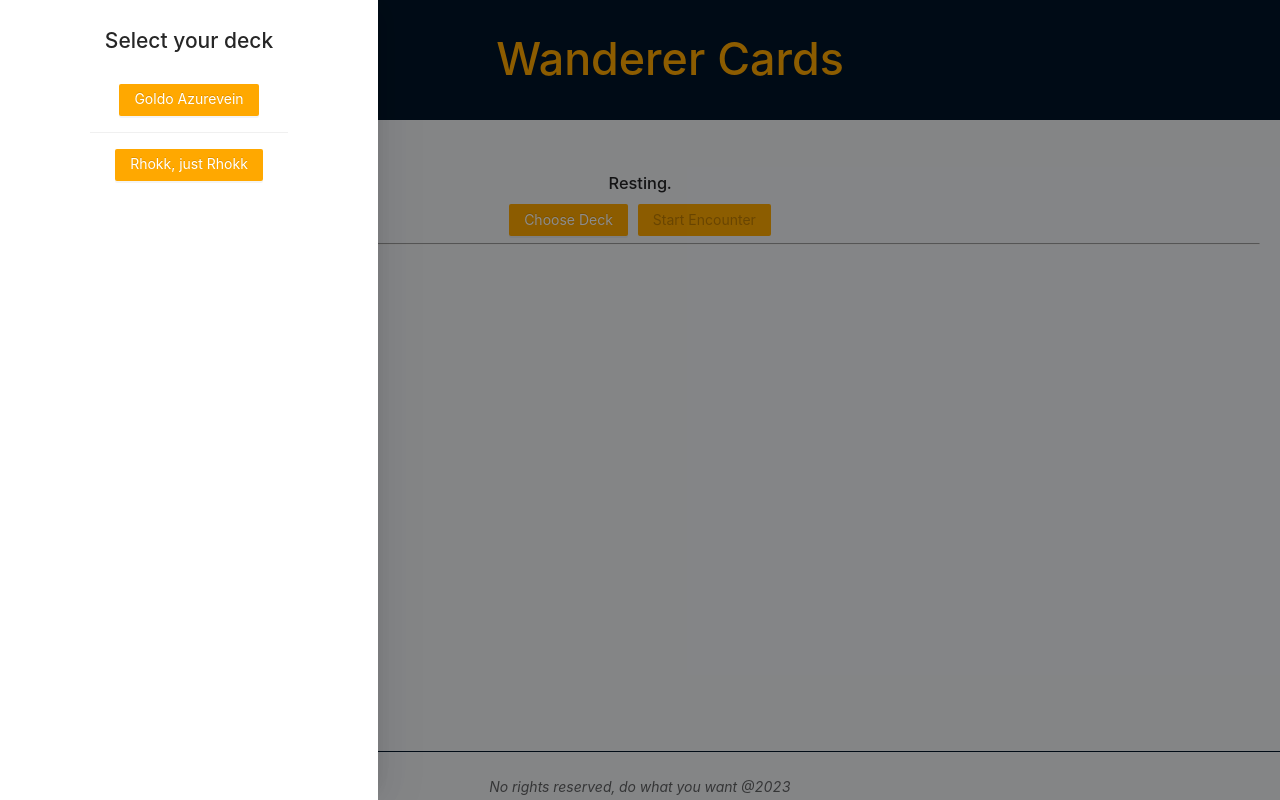
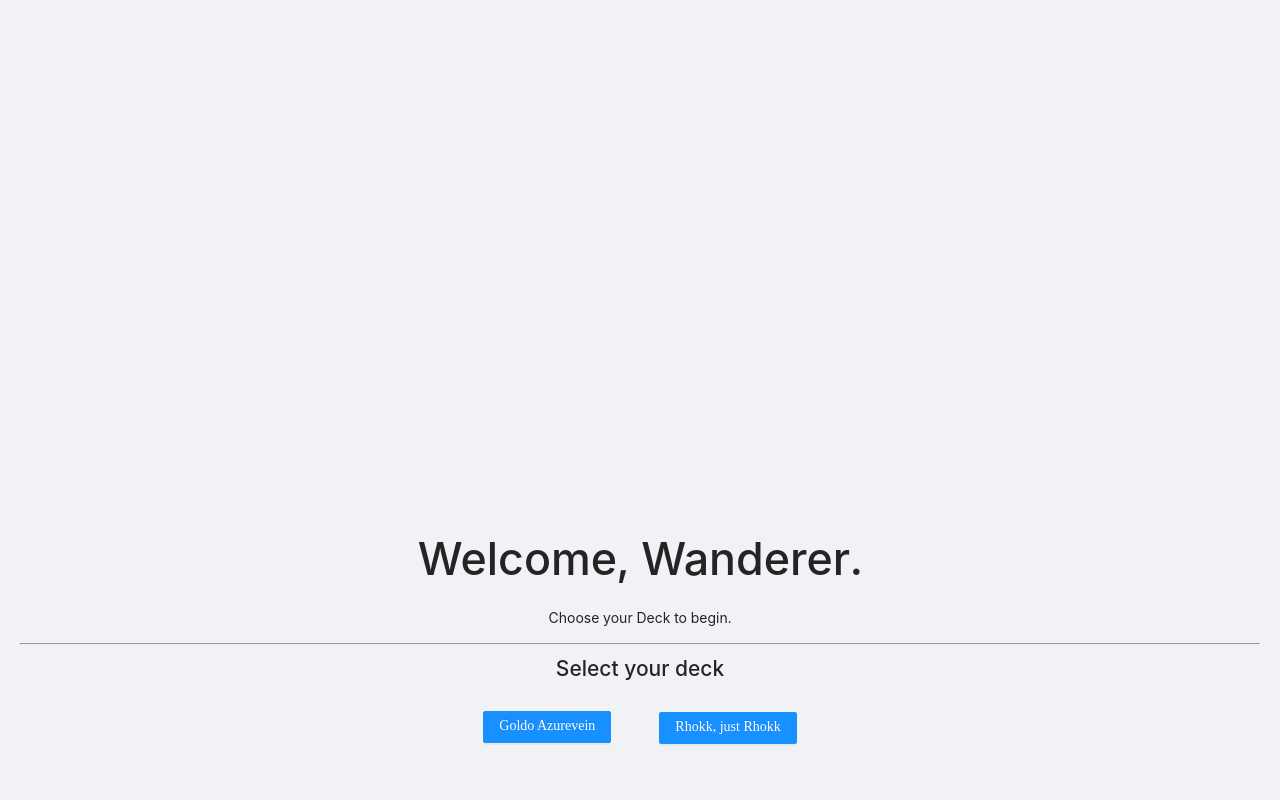
Before and after one commit to michaeljharrison/wanderer, a Vue app: page / in a window 1280 px wide. Built offline with nearby package versions, Linux system fonts and the light colour scheme.

Commit message:
Checkpoint

```diff
--- a/src/App.vue
+++ b/src/App.vue
@@ -1,60 +1,30 @@
 <template>
   <a-layout>
-    <a-drawer :placement="placement" :closable="false" :visible="drawerOpen" @close="onClose">
-      <deck-list></deck-list>
-    </a-drawer>
-    <a-layout-header>
-      <Logo class="logo" viewBox="0 0 320, 320" />
-      <div class="column">
-        <h1 class="headerTitle">Wanderer Cards</h1>
+
+    <a-layout-content>
+      <div v-if="currentState === STATES.WELCOME">
+        <home></home>
       </div>
-    </a-layout-header>
-    <a-layout-content>
-      <h2>{{currentDeck?.name}}</h2>
-      <h3>{{activeEncounter && 'In Encounter!' || 'Resting.'}}</h3>
-      <div class="row">
-        <a-button :disabled="activeEncounter" type="primary" @click="showDrawer">Choose Deck</a-button>
-        <a-button :disabled="!currentDeck" type="primary" @click="startEncounter">{{!activeEncounter && 'Start Encounter' || 'End Encounter'}}</a-button>
+      <div v-else-if="currentState === STATES.ENCOUNTER">
+        <encounter></encounter>
       </div>
-
-      <hr/>
-      <div class="body">
-        <div v-if="activeEncounter">
-          <div class="playArea">
-            <h3>Your Hand</h3>
-            <p class="subtle">{{activeDeck?.length}} cards left.</p>
-            <a-button type="primary" @click="draw">Draw Card</a-button>
-            <hand></hand>
-
-          </div>
-        </div>
-        <div v-else>
-          <div class="cardList">
-            <card v-for="card in currentDeck?.deck" :card="card" :key="card?.Number"></card>
-          </div>
-        </div>
-
-
-      </div>
-
     </a-layout-content>
-    <a-layout-footer>
-      <p class="subtle"><i>No rights reserved, do what you want @2023</i></p>
-    </a-layout-footer>
   </a-layout>
 </template>
 
 <script>
-import { defineComponent, ref } from 'vue';
+import { ref } from 'vue';
 import DeckList from './components/DeckList.vue'
 import Card from './components/Card.vue'
 import Hand from './components/Hand.vue'
-import Logo from './assets/icons/logo.svg?component'
-import { mapState, mapGetters } from 'vuex';
+import { mapState } from 'vuex';
+import { STATES } from './store';
+import Home from './views/Home.vue'
+import Encounter from './views/Encounter.vue';
 export default {
   name: 'App',
   computed:
-    mapState(['drawerOpen', 'currentDeckName', 'currentDeck', 'activeEncounter']),
+    mapState(['drawerOpen', 'currentDeckName', 'currentDeck', 'activeEncounter', 'currentState']),
   setup() {
     const placement = ref('left');
 
@@ -64,6 +34,7 @@ export default {
   },
   data() {
     return {
+      STATES
     }
   },
   methods: {
@@ -87,7 +58,8 @@ export default {
     DeckList,
     Card,
     Hand,
-    Logo,
+    Home,
+    Encounter,
   }
 }
 </script>
--- a/src/store/index.js
+++ b/src/store/index.js
@@ -1,6 +1,15 @@
 import { createStore } from "vuex";
 import { data } from "../data/stub";
 import _ from "lodash";
+
+export const STATES = {
+  WELCOME: 'welcome',
+  RESTING: 'resting',
+  VIEW_DECK: 'view_deck',
+  VIEW_GUIDES: 'view_guides',
+  ENCOUNTER: 'encounter',
+
+}
 
 // Create a new store instance.
 export const store = createStore({
@@ -13,6 +22,7 @@ export const store = createStore({
       activeHand: [],
       activeDeck: [],
       activeDiscard: [],
+      currentState: STATES.WELCOME
     };
   },
   getters: {
--- a/src/style.scss
+++ b/src/style.scss
@@ -1,6 +1,7 @@
 $grey: #515151;
 $dark_grey: #1A1B26;
-$orange: #FFA800;
+$orange: #DB7600;
+$light-orange: #FEA237;
 $red: #fF3d00;
 $black: #001529;
 $orangeGradient: radial-gradient(81.88% 81.88% at 50% 81.88%, #FF3D00 0%, #FFA800 100%);
@@ -158,6 +159,10 @@ p {
 }
 
 .ant-layout-content {
+  margin-top: auto;
+  display: flex;
+  flex-direction: column;
+  justify-content: flex-end;
   padding-top: 40px;
   padding-bottom: 40px;
   padding-left: 20px;
@@ -207,13 +212,27 @@ svg.logo {
   width: 60px;
   height: 60px;
 }
+.ant-btn {
+  min-width: 117px;
+  height: 40px;
+  padding: 10px;
+  background: $orange;
+  border: 1px solid #FFFFFF;
+  border-radius: 2px;
+  p {
 
-.ant-btn {
-  background: $orange !important;
-  background-color: $orange !important;
-  border: none !important;
-  margin-left: 5px;
-  margin-right: 5px;
+      font-family: 'Arvo';
+      font-style: normal;
+      font-weight: 400;
+      font-size: 14px;
+      line-height: 20px;
+  }
+}
+.ant-btn .disabled {
+  opacity: 0.5;
+}
+.ant-btn:hover {
+  background: $light-orange !important;
 }
 
 .subtle {
--- /dev/null
+++ b/src/views/Encounter.vue
@@ -0,0 +1,18 @@
+<template>
+    <div class="viewEncounterRoot">
+        Encounter.
+    </div>
+</template>
+
+<script>
+export default {
+    name: 'Encounter',
+    setup() {
+
+    },
+}
+</script>
+
+<style lang="scss" scoped>
+
+</style>
--- /dev/null
+++ b/src/views/Home.vue
@@ -0,0 +1,23 @@
+<template>
+    <div class="viewHomeRoot">
+        <h1>Welcome, Wanderer.</h1>
+        <p>Choose your Deck to begin.</p>
+        <hr/>
+        <deck-list></deck-list>
+    </div>
+</template>
+
+<script>
+import DeckList from '../components/DeckList.vue'
+export default {
+  components: { DeckList },
+    name: 'Home',
+    setup() {
+
+    },
+}
+</script>
+
+<style lang="scss" scoped>
+
+</style>
```
